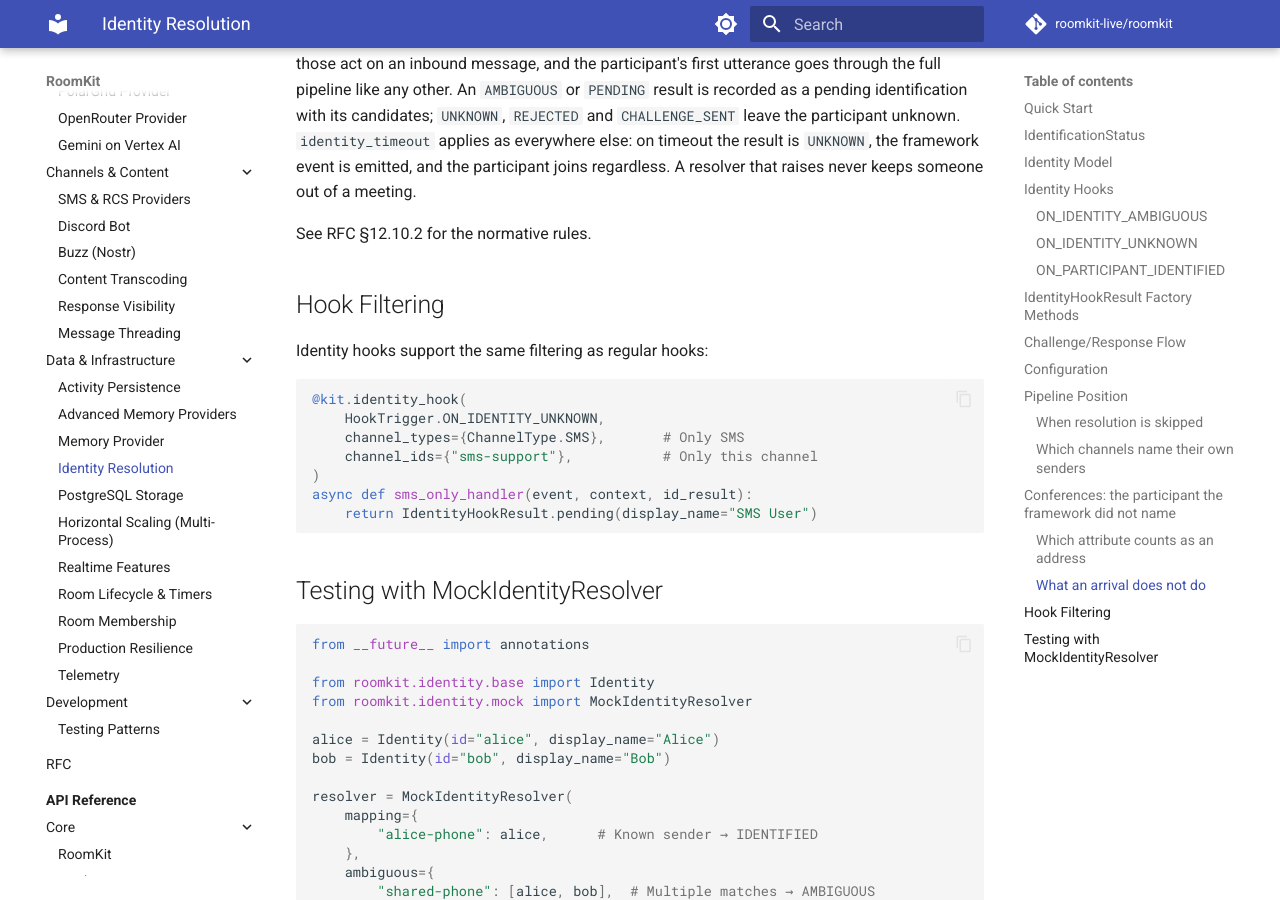
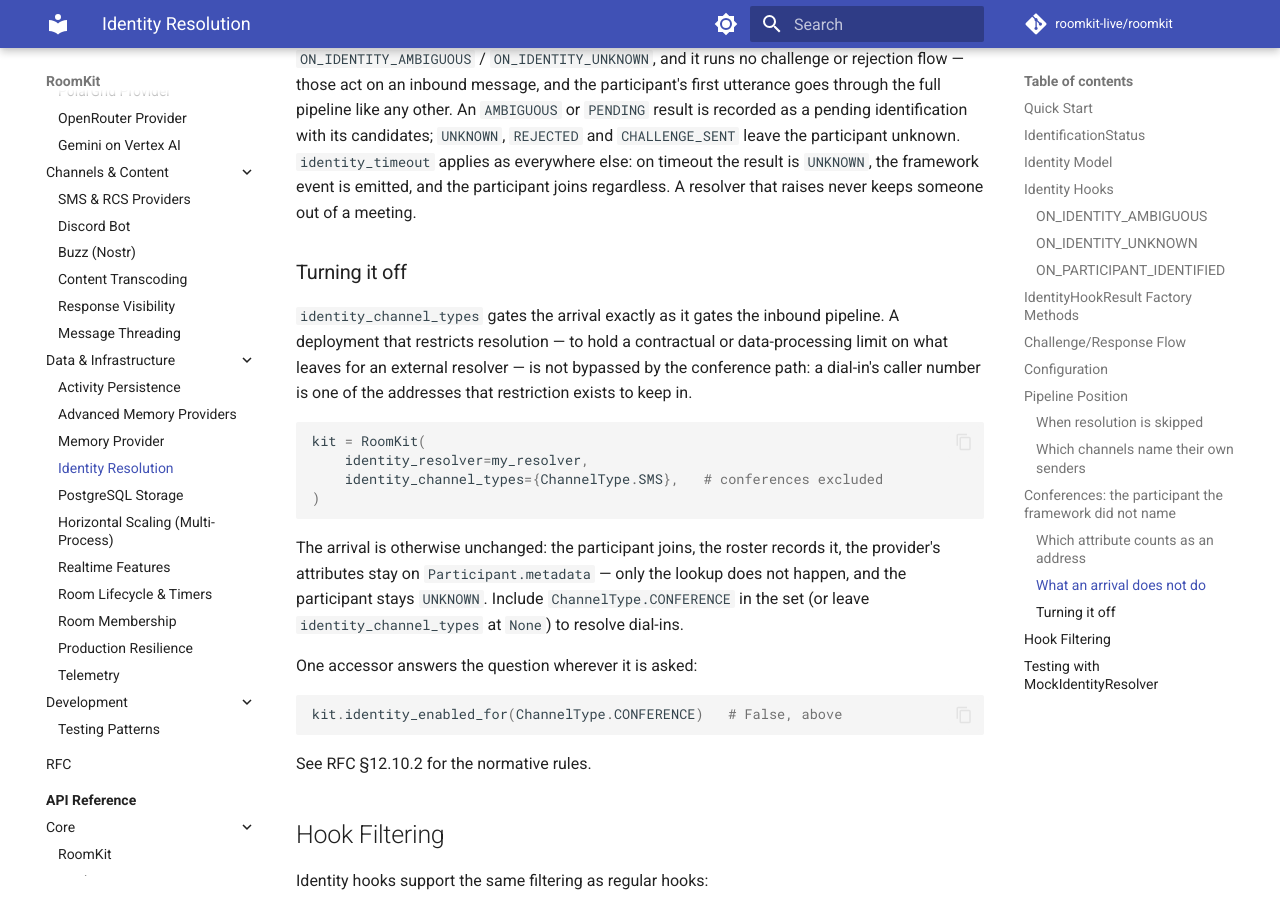
Before and after one commit to roomkit-live/roomkit-docs, an MkDocs documentation site: the page built from docs/guides/identity-resolution.md, in a window 1280 px wide and 900 px high, scrolled down 7816 px. Built offline with MkDocs 1.6.1 and Material for MkDocs 9.7.7, drawn with Linux system fonts in a browser that asks for light colours; comment, search, counter and statistics services are not loaded; some of the changed text lies outside the part shown.

Commit message:
docs(identity): identity_channel_types gates conference arrivals (RMK-30)

````diff
--- a/docs/guides/identity-resolution.md
+++ b/docs/guides/identity-resolution.md
@@ -186,7 +186,7 @@ kit = RoomKit(
 | Parameter | Default | Description |
 |-----------|---------|-------------|
 | `identity_resolver` | `None` | The resolver instance. `None` disables resolution |
-| `identity_channel_types` | `None` | Restrict to specific channel types. `None` = all |
+| `identity_channel_types` | `None` | Restrict to specific channel types. `None` = all. Applies to conference arrivals too — [below](#turning-it-off) |
 | `identity_timeout` | `10.0` | Timeout in seconds. On timeout, status becomes `UNKNOWN` |
 
 ## Pipeline Position
@@ -328,6 +328,33 @@ unknown. `identity_timeout` applies as everywhere else: on timeout the result is
 `UNKNOWN`, the framework event is emitted, and the participant joins regardless.
 A resolver that raises never keeps someone out of a meeting.
 
+### Turning it off
+
+`identity_channel_types` gates the arrival exactly as it gates the inbound
+pipeline. A deployment that restricts resolution — to hold a contractual or
+data-processing limit on what leaves for an external resolver — is not bypassed
+by the conference path: a dial-in's caller number is one of the addresses that
+restriction exists to keep in.
+
+```python
+kit = RoomKit(
+    identity_resolver=my_resolver,
+    identity_channel_types={ChannelType.SMS},   # conferences excluded
+)
+```
+
+The arrival is otherwise unchanged: the participant joins, the roster records
+it, the provider's attributes stay on `Participant.metadata` — only the lookup
+does not happen, and the participant stays `UNKNOWN`. Include
+`ChannelType.CONFERENCE` in the set (or leave `identity_channel_types` at
+`None`) to resolve dial-ins.
+
+One accessor answers the question wherever it is asked:
+
+```python
+kit.identity_enabled_for(ChannelType.CONFERENCE)   # False, above
+```
+
 See RFC §12.10.2 for the normative rules.
 
 ## Hook Filtering
````
